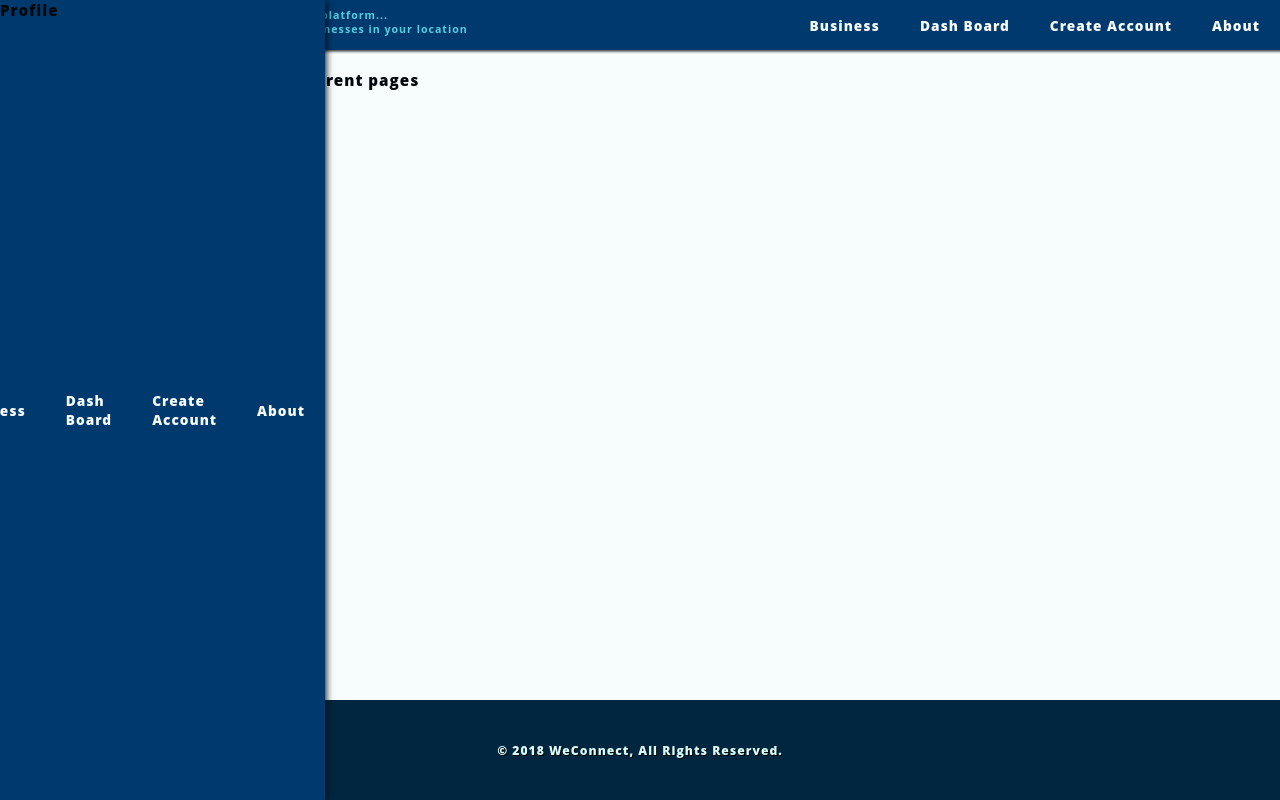
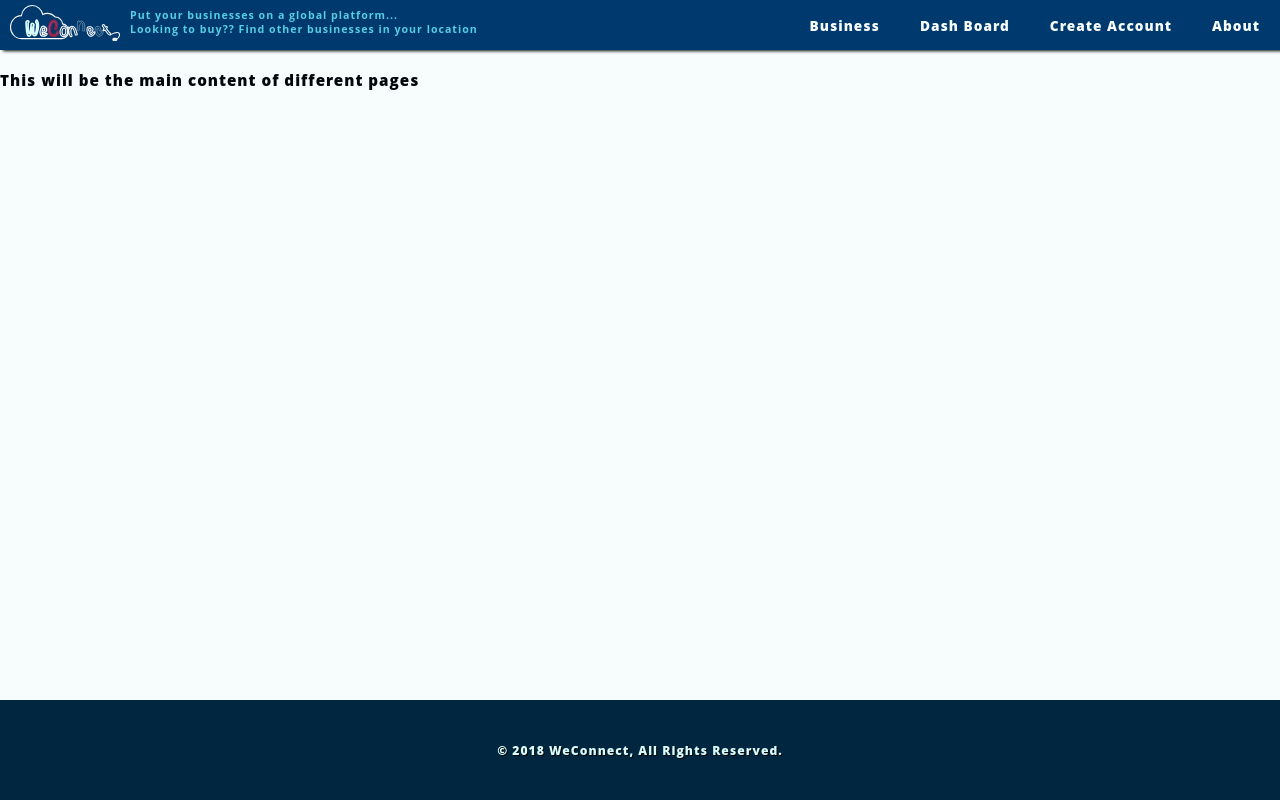
Before and after one commit to johnmutuma5/weconnect-client, a React (Create React App) app: page / in a window 1280 px wide. Built offline with nearby package versions, Linux system fonts and the light colour scheme; the HTML template or start-up script is replaced by a standard one.

Commit message:
[Feature] Adjust styles

```diff
--- a/src/components/Logo/Logo.css
+++ b/src/components/Logo/Logo.css
@@ -9,6 +9,7 @@
               -ms-flex-align: center;
                   align-items: center;
   color: #57CEE5;
+  margin-left: 10px;
 }
 
 .Logo img {
--- a/src/components/Navigation/NavigationItems/NavigationItem/NavigationItem.css
+++ b/src/components/Navigation/NavigationItems/NavigationItem/NavigationItem.css
@@ -43,7 +43,7 @@
 .NavigationItem a:hover:after{
   content: '';
   width: 100%;
-  border-bottom: 2px solid #57CEE5;
+  border-bottom: 1px solid #57CEE5;
   -webkit-box-sizing: border-box;
           box-sizing: border-box;
   position: absolute;
--- a/src/components/Navigation/SideDrawer/SideDrawer.css
+++ b/src/components/Navigation/SideDrawer/SideDrawer.css
@@ -1,19 +1,33 @@
 .SideDrawer {
-    display: flex;
-    flex-flow: column;
-    background-color: #00396D;
+    display: None;
     -webkit-box-shadow: 1px 0px 7px #00080C;
             box-shadow: 1px 0px 7px #00080C;
     z-index: 500;
     height: 100vh;
     width: 325px;
     position: fixed;
-    top: 0
+    top: 0;
+    transition: transform .5s ease-out;
 }
 
+.Open {
+    transform: translateX(0);
+}
+
+.Closed {
+    transform: translateX(-101%);
+}
 
 @media (max-width: 325px) {
     .SideDrawer {
         width: 275px;
     }
 }
+
+@media (max-width: 700px) {
+    .SideDrawer {
+        display: Flex;
+        flex-flow: column;
+        background-color: #00396D;
+    }
+}
--- a/src/components/Navigation/SideDrawer/SideDrawer.js
+++ b/src/components/Navigation/SideDrawer/SideDrawer.js
@@ -2,13 +2,18 @@ import React from 'react';
 import NavigationItems from '../NavigationItems/NavigationItems';
 import './SideDrawer.css';
 
-const sideDrawer = (props) => (
-    <div className='SideDrawer'>
-        <div>
-            Profile
+const sideDrawer = (props) => {
+    let classes = ['SideDrawer']
+    classes = props.open ? classes.concat('Open') : classes.concat('Closed');
+
+    return (
+        <div className={ classes.join(' ') }>
+            <div>
+                Profile
+            </div>
+            <NavigationItems />
         </div>
-        <NavigationItems />
-    </div>
-);
+    );
+};
 
 export default sideDrawer;
--- a/src/components/Navigation/Toolbar/Toolbar.js
+++ b/src/components/Navigation/Toolbar/Toolbar.js
@@ -5,7 +5,7 @@ import './Toolbar.css';
 import logo from '../../../Logo.svg';
 
 const toolbar = (props) => (
-    <div className="Toolbar container">
+    <div className="Toolbar container" onClick={ props.click }>
         <Logo src= { logo } alt_text='WeConnect' />
         <NavigationItems />
     </div>
```
